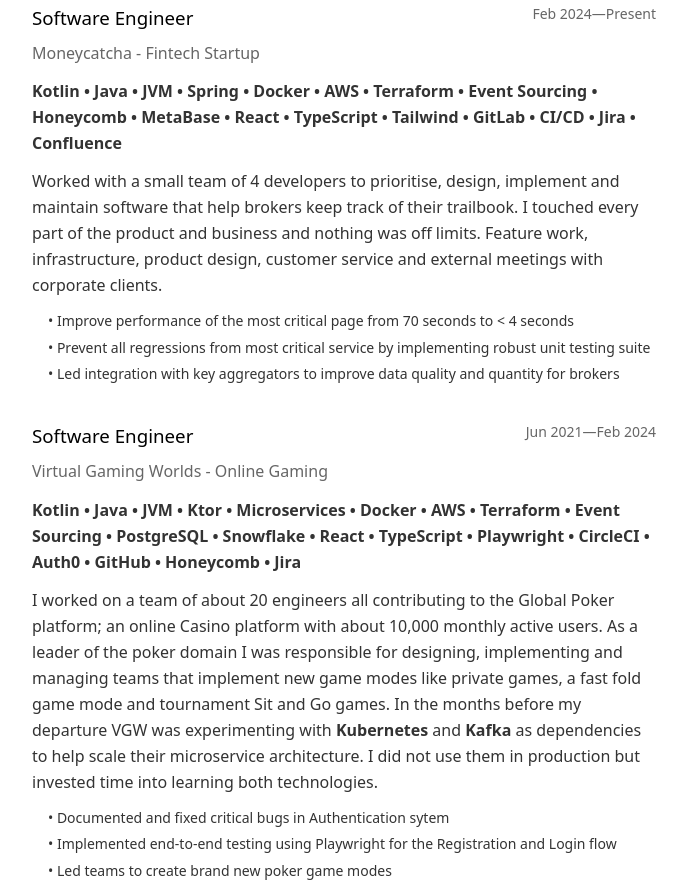
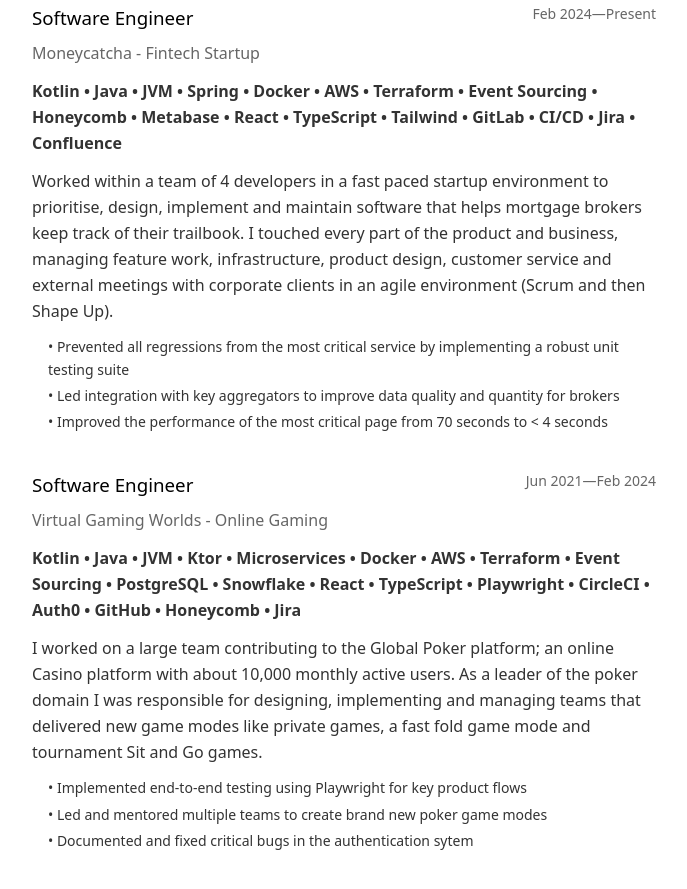
Before and after one commit to tom-delalande/tom-delalande.github.io, a plain HTML site: page index.html in a window 1280 px wide. Shown: the part 496-1385 px from the top of the page, without its empty margins (296-983 px from the left). Drawn offline with Linux system fonts and the light colour scheme.

Commit message:
fix: fix copy of experience

```diff
--- a/index.html
+++ b/index.html
@@ -474,11 +474,10 @@
       <section class="h">
         <h1 class="ht">Software Engineer</h1>
         <p class="hd">
-          I transform complex problems into simple products that provide a delightful experience for the end user. I am a pragmatic and technical
+          I turn complex problems into simple products that provide delightful experiences for end users. I am a pragmatic and technical
           developer who focuses on delivering value and minimising risk.
         </p>
       </section>
-
 
       <section id="experience" class="s">
         <h2 class="st">Experience</h2>
@@ -491,17 +490,18 @@
             <p class="ec">Moneycatcha - Fintech Startup</p>
             <p class="ed">
                 <b>Kotlin • Java • JVM • Spring • Docker • AWS • Terraform • Event Sourcing •
-                  Honeycomb • MetaBase • React • TypeScript • Tailwind • GitLab • CI/CD • Jira • Confluence</b>
+                  Honeycomb • Metabase • React • TypeScript • Tailwind • GitLab • CI/CD • Jira • Confluence</b>
             </p>
             <p class="ed">
-              Worked with a small team of 4 developers to prioritise, design, implement and maintain software that help
-              brokers keep track of their trailbook. I touched every part of the product and business and nothing was
-              off limits. Feature work, infrastructure, product design, customer service and external meetings with
-              corporate clients. </p>
+              Worked within a team of 4 developers in a fast paced startup environment to prioritise, design, implement
+              and maintain software that helps mortgage brokers keep track of their trailbook. I touched every part of the product
+              and business, managing feature work, infrastructure, product design, customer service and external meetings with
+              corporate clients in an agile environment (Scrum and then Shape Up).
+            </p>
             <ul class="ex">
-              <li>• Improve performance of the most critical page from 70 seconds to &lt; 4 seconds</li>
-              <li>• Prevent all regressions from most critical service by implementing robust unit testing suite</li>
+              <li>• Prevented all regressions from the most critical service by implementing a robust unit testing suite</li>
               <li>• Led integration with key aggregators to improve data quality and quantity for brokers</li>
+              <li>• Improved the performance of the most critical page from 70 seconds to &lt; 4 seconds</li>
             </ul>
           </div>
 
@@ -516,17 +516,15 @@
                   PostgreSQL • Snowflake • React • TypeScript • Playwright • CircleCI • Auth0 • GitHub • Honeycomb • Jira</b>
             </p>
             <p class="ed">
-              I worked on a team of about 20 engineers all contributing to the Global Poker platform; an online Casino
+              I worked on a large team contributing to the Global Poker platform; an online Casino
               platform with about 10,000 monthly active users. As a leader of the poker domain I was responsible for
-              designing, implementing and managing teams that implement new game modes like private games, a fast fold
-              game mode and tournament Sit and Go games. In the months before my departure VGW was experimenting with
-              <b>Kubernetes</b> and <b>Kafka</b> as dependencies to help scale their microservice architecture. I did
-                not use them in production but invested time into learning both technologies.
+              designing, implementing and managing teams that delivered new game modes like private games, a fast fold
+              game mode and tournament Sit and Go games.
             </p>
             <ul class="ex">
-              <li>• Documented and fixed critical bugs in Authentication sytem</li>
-              <li>• Implemented end-to-end testing using Playwright for the Registration and Login flow</li>
-              <li>• Led teams to create brand new poker game modes</li>
+              <li>• Implemented end-to-end testing using Playwright for key product flows</li>
+              <li>• Led and mentored multiple teams to create brand new poker game modes</li>
+              <li>• Documented and fixed critical bugs in the authentication sytem</li>
             </ul>
           </div>
         </div>
@@ -686,8 +684,8 @@
               <span class="py">Timetable Generator</span>
             </div>
             <p class="pd">
-              Timetable Generator is a complete product that let's users create beautiful timetables from simple CSV
-              files. It comes with a landing page, product, free trial and paid version. You can link directly to a
+              Timetable Generator is a complete product that lets users create beautiful timetables from simple CSV
+              files. It comes with a landing page, product, free trial and paid versions. You can link directly to a
               dedicated page or embed it as an iFrame.
             </p>
 
```
